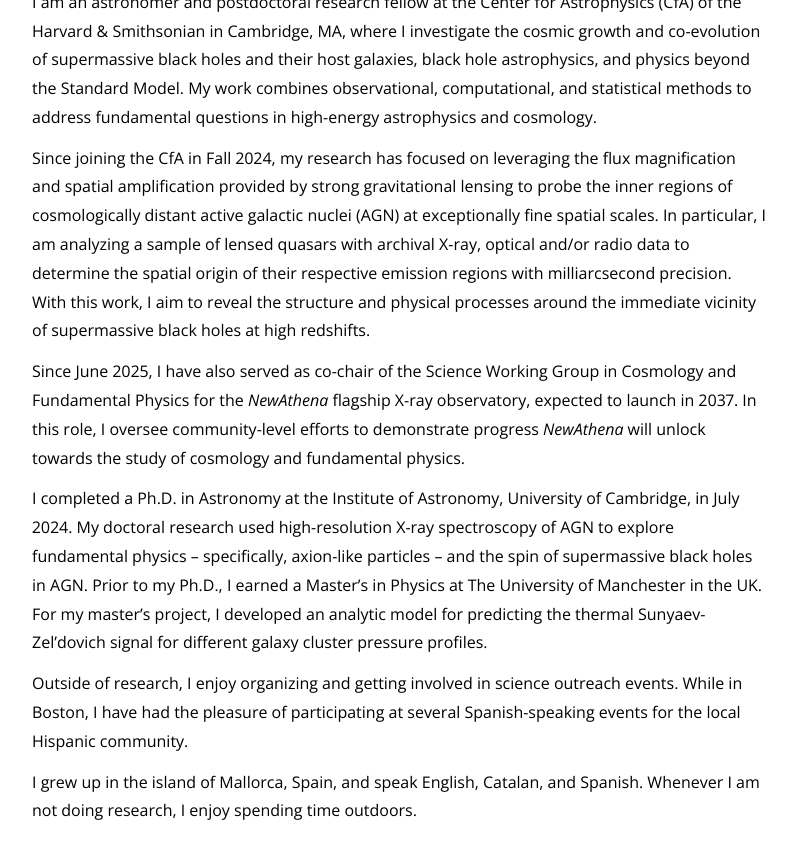
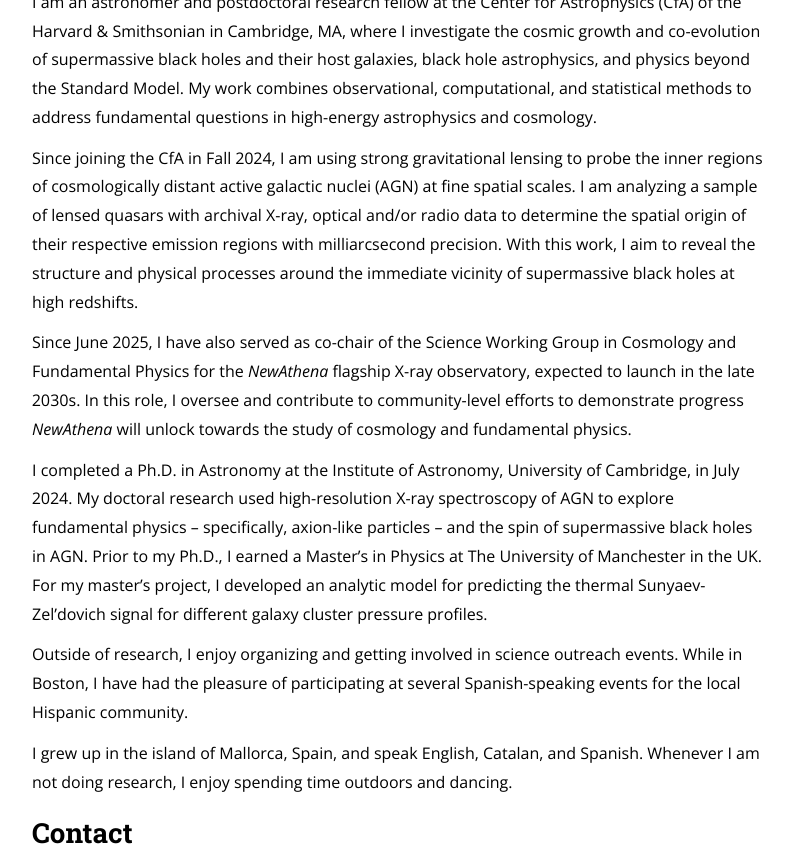
Before and after one commit to jsiskreynes-astro/jsiskreynes-astro.github.io, a Jekyll site: the page built from index.md, in a window 1280 px wide and 1400 px high, cut to the strip 537-1387 px from the top of the window. Shown: the whole strip, without its empty margins (240-1036 px from the left). Built offline with Jekyll 4.4.1, drawn with Linux system fonts in a browser that asks for light colours; nearby versions of some CDN libraries.

Commit message:
Update index.md

```diff
--- a/index.md
+++ b/index.md
@@ -10,16 +10,15 @@ nav_order: 1
 
 I am an astronomer and postdoctoral research fellow at the Center for Astrophysics (CfA) of the Harvard &amp; Smithsonian in Cambridge, MA, where I investigate the cosmic growth and co-evolution of supermassive black holes and their host galaxies, black hole astrophysics, and physics beyond the Standard Model. My work combines observational, computational, and statistical methods to address fundamental questions in high-energy astrophysics and cosmology.
 
-Since joining the CfA in Fall 2024, my research has focused on leveraging the flux magnification and spatial amplification provided by strong gravitational lensing to probe the inner regions of cosmologically distant active galactic nuclei (AGN) at exceptionally fine spatial scales. In particular, I am analyzing a sample of lensed quasars with archival X-ray, optical and/or radio data to determine the spatial origin of their respective emission regions with milliarcsecond precision. With this work, I aim to reveal the structure and physical processes around the immediate vicinity of supermassive black holes at high redshifts.
+Since joining the CfA in Fall 2024, I am using strong gravitational lensing to probe the inner regions of cosmologically distant active galactic nuclei (AGN) at fine spatial scales. I am analyzing a sample of lensed quasars with archival X-ray, optical and/or radio data to determine the spatial origin of their respective emission regions with milliarcsecond precision. With this work, I aim to reveal the structure and physical processes around the immediate vicinity of supermassive black holes at high redshifts.
 
-Since June 2025, I have also served as co-chair of the Science Working Group in Cosmology and Fundamental Physics for the _NewAthena_ flagship X-ray observatory, expected to launch in 2037. In this role, I oversee community-level efforts to demonstrate progress _NewAthena_ will unlock towards the study of cosmology and fundamental physics.
+Since June 2025, I have also served as co-chair of the Science Working Group in Cosmology and Fundamental Physics for the _NewAthena_ flagship X-ray observatory, expected to launch in the late 2030s. In this role, I oversee and contribute to community-level efforts to demonstrate progress _NewAthena_ will unlock towards the study of cosmology and fundamental physics.
 
-I completed a Ph.D. in Astronomy at the Institute of Astronomy, University of Cambridge, in July 2024. My doctoral research used high-resolution X-ray spectroscopy of AGN to explore fundamental physics -- specifically, axion-like particles -- and the spin of supermassive black holes in AGN. Prior to my Ph.D., I earned a Master’s in Physics at The University of Manchester in the
-UK. For my master’s project, I developed an analytic model for predicting the thermal Sunyaev-Zel’dovich signal for different galaxy cluster pressure profiles.
+I completed a Ph.D. in Astronomy at the Institute of Astronomy, University of Cambridge, in July 2024. My doctoral research used high-resolution X-ray spectroscopy of AGN to explore fundamental physics -- specifically, axion-like particles -- and the spin of supermassive black holes in AGN. Prior to my Ph.D., I earned a Master’s in Physics at The University of Manchester in the UK. For my master’s project, I developed an analytic model for predicting the thermal Sunyaev-Zel’dovich signal for different galaxy cluster pressure profiles.
 
 Outside of research, I enjoy organizing and getting involved in science outreach events. While in Boston, I have had the pleasure of participating at several Spanish-speaking events for the local Hispanic community.
 
-I grew up in the island of Mallorca, Spain, and speak English, Catalan, and Spanish. Whenever I am not doing research, I enjoy spending time outdoors.
+I grew up in the island of Mallorca, Spain, and speak English, Catalan, and Spanish. Whenever I am not doing research, I enjoy spending time outdoors and dancing.
 
 ## Contact
 
```
